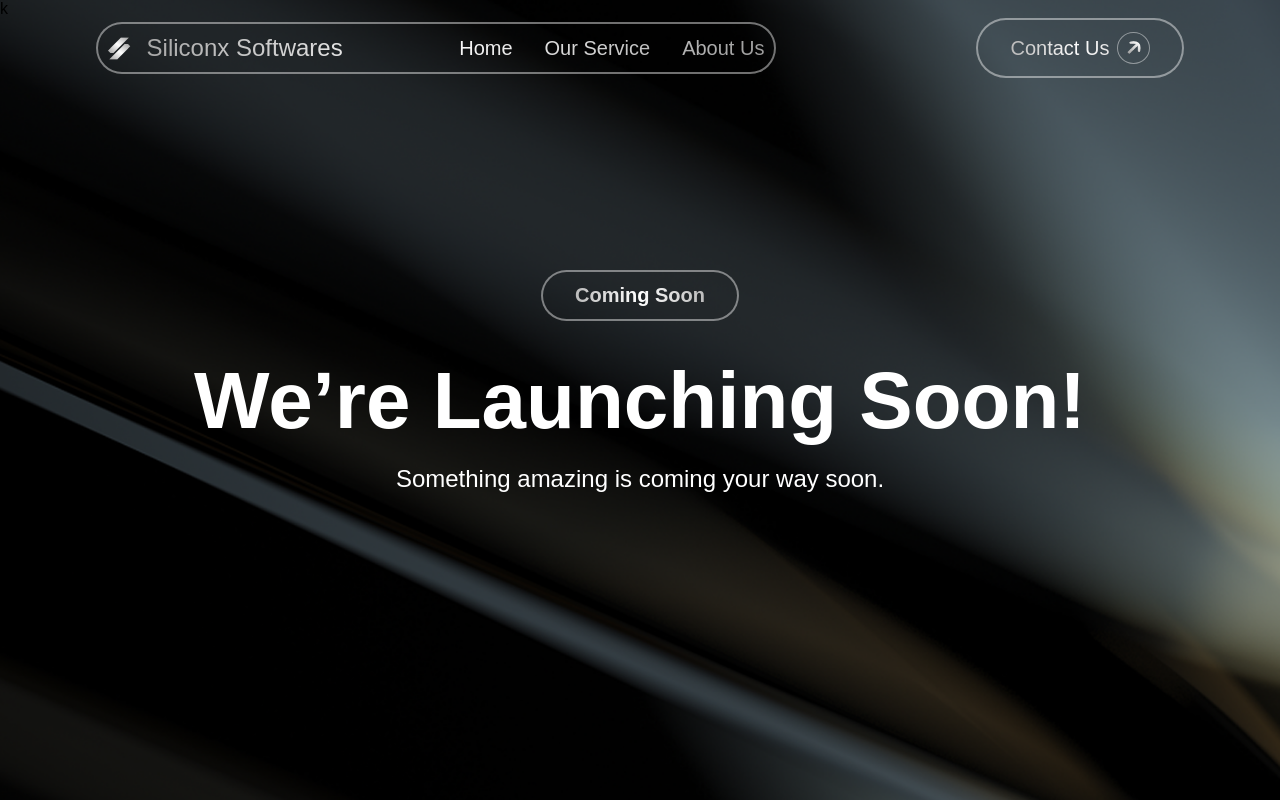
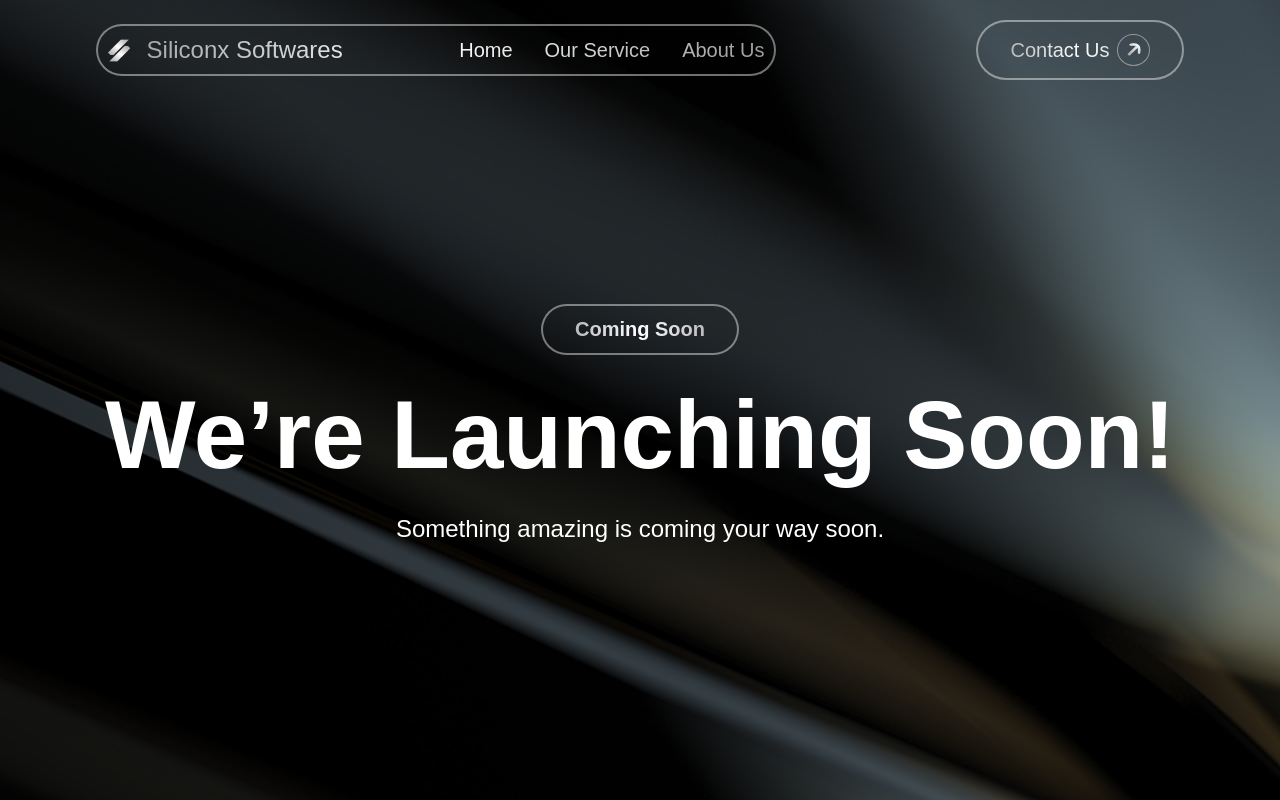
Before and after one commit to Labib591/siliconx, a plain HTML site: page index.html in a window 1280 px wide. Drawn offline with Linux system fonts and the light colour scheme; a web font is replaced by a local one.

Commit message:
corrected margin

```diff
--- a/index.html
+++ b/index.html
@@ -5,7 +5,7 @@
     <meta name="viewport" content="width=device-width, initial-scale=1.0">
     <title>Siliconx Softwares</title>
     <link rel="stylesheet" href="styles/style.css">
-    <link rel="shortcut icon" href="Logo Vector.png" type="image/x-icon">k
+    <link rel="shortcut icon" href="Logo Vector.png" type="image/x-icon">
 </head>
 <body>
     <header>
--- a/styles/style.css
+++ b/styles/style.css
@@ -13,7 +13,8 @@ body{
     background-position: center;
     background-repeat: no-repeat;
     background-attachment: fixed;
-    margin: 0 auto
+    max-width: 1280px;
+    margin: 20px auto
 }
 
 .soon{
@@ -22,7 +23,7 @@ body{
     justify-content: center;
     align-items: center;
     flex-direction: column;
-    margin-top: 10rem;
+    margin-top: 12rem;
 }
 
 .soon button, nav button{
@@ -41,13 +42,13 @@ body{
 }
 .soon h1{
     margin-top: 2rem;
-    font-size: 5rem;
+    font-size: 6rem;
     font-weight: 600;
     line-height: 6rem;
 }
 
 .soon h3{
-    margin-top: 1rem;
+    margin-top: 2rem;
     font-size: 1.5rem;
     font-weight: 300;
 }
```
